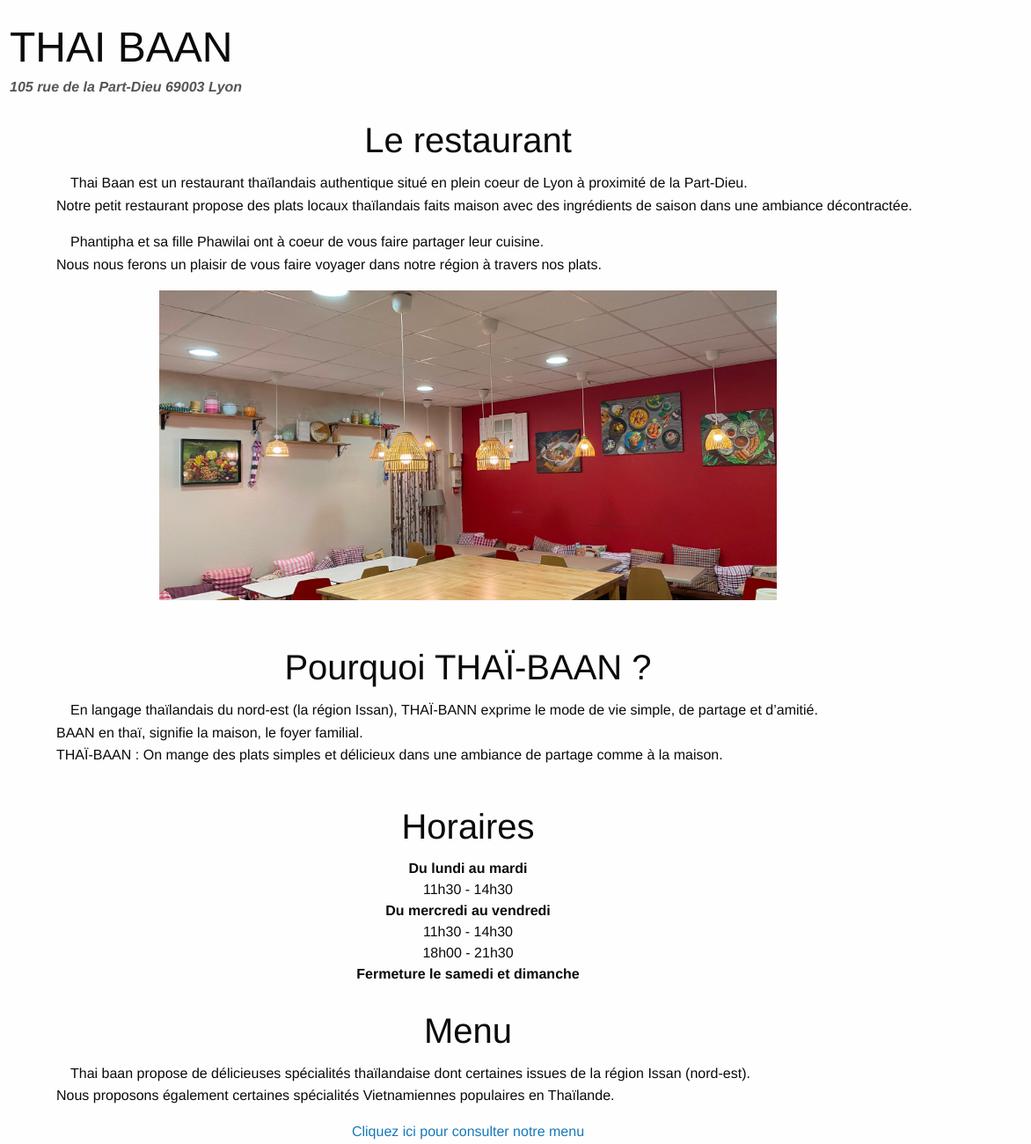
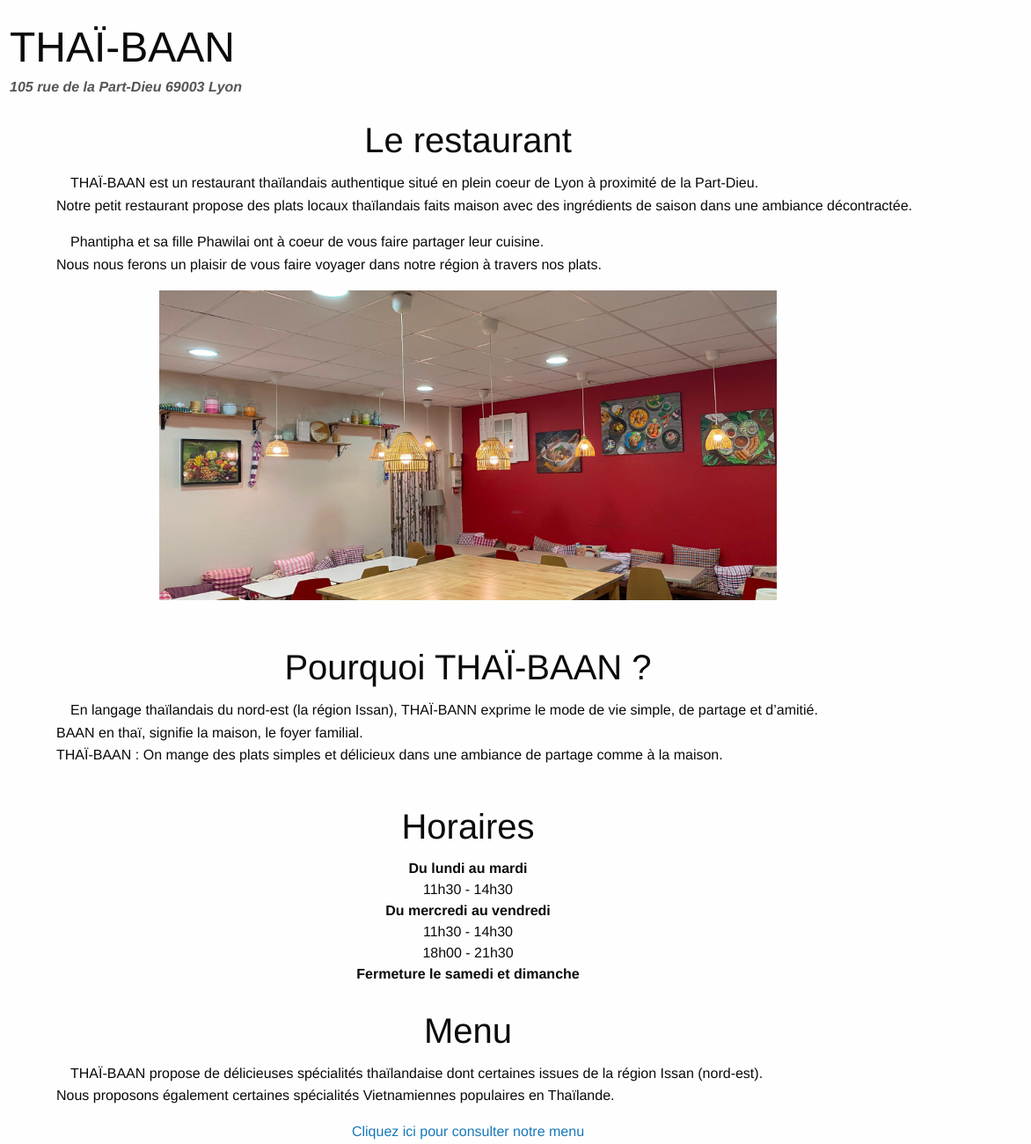
Before and after one commit to thai-baan/thai-baan.github.io, a website: page index.html in a window 1280 px wide. Shown: the top 1300 px of the page at 88% size, 108-1280 px from the left. Drawn offline with nearby package versions, Linux system fonts and the light colour scheme.

Commit message:
fix typo

```diff
--- a/index.html
+++ b/index.html
@@ -28,7 +28,7 @@
             <a href="/"><img src="img/logo_large.png" alt="Thai Baan" width="64" height="64" /></a>
           </div>
           <div class="large-8 cell">
-            <h1 id="title">THAI BAAN</h1>
+            <h1 id="title">THAÏ-BAAN</h1>
             <div id="title-adress">105 rue de la Part-Dieu 69003 Lyon</div>
           </div>
       </div>
@@ -37,7 +37,7 @@
         <div class="large-12 cell">
           <h2>Le restaurant</h2>
           <p>
-            Thai Baan est un restaurant tha&iuml;landais authentique situé en plein coeur de Lyon &agrave; proximit&eacute; de la Part-Dieu.
+            THAÏ-BAAN est un restaurant tha&iuml;landais authentique situé en plein coeur de Lyon &agrave; proximit&eacute; de la Part-Dieu.
             <br>
             Notre petit restaurant propose des plats locaux thaïlandais faits maison avec des ingrédients de saison dans une ambiance décontractée.
           </p>
@@ -101,7 +101,7 @@
           <h2 >Menu</h2>
 
           <p>
-             Thai baan propose de délicieuses spécialités tha&iuml;landaise dont certaines issues de la région Issan (nord-est).<br>
+            THAÏ-BAAN propose de délicieuses spécialités tha&iuml;landaise dont certaines issues de la région Issan (nord-est).<br>
              Nous proposons également certaines spécialités Vietnamiennes populaires en Tha&iuml;lande.
           <p>
           <div  style="text-align: center;" >
```
